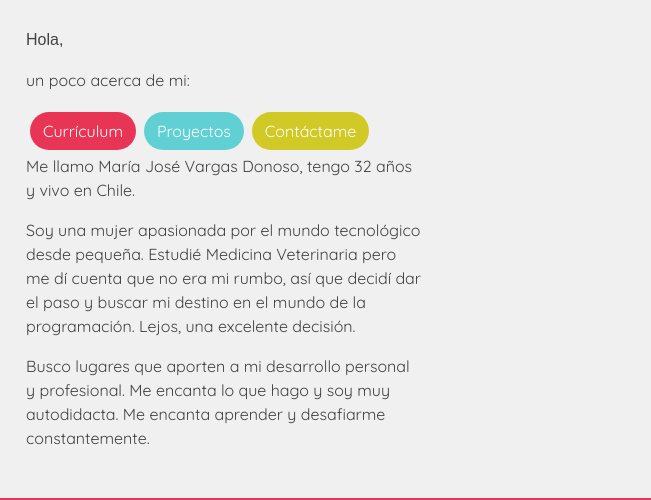
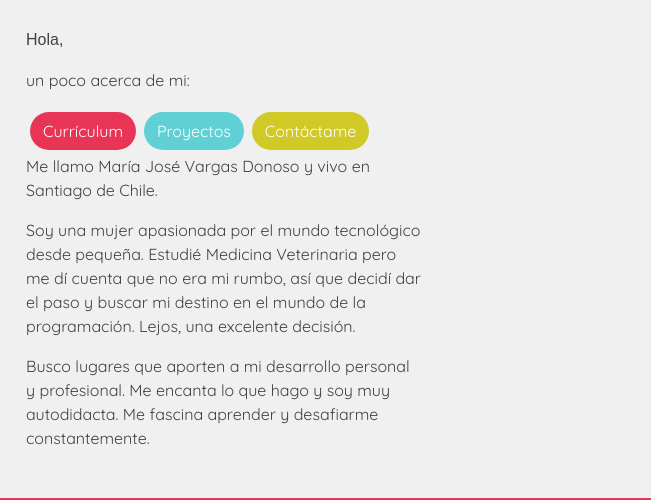
Before and after one commit to CoteVD/PortafolioCoteVargas, a plain HTML site: page index.html in a window 1280 px wide. Shown: the part 74-574 px from the top of the page, 629-1280 px from the left. Drawn offline with nearby package versions, Linux system fonts and the light colour scheme; a web font is replaced by a local one.

Commit message:
Portafolio corrección

```diff
--- a/index.html
+++ b/index.html
@@ -59,13 +59,13 @@
                 <span class="text-center"><button type="button" class="btn btnResume m-1" onclick="smallCV()">Currículum</button><button
                         type="button" class="btn btnProjects m-1" onclick="smallPro()">Proyectos</button><button type="button"
                         class="btn btnContact m-1" onclick="smallCon()">Contáctame</button></span>
-                <p class="normalLetter">Me llamo María José Vargas Donoso, tengo 32 años y vivo en Chile.</p>
+                <p class="normalLetter">Me llamo María José Vargas Donoso y vivo en Santiago de Chile.</p>
                 <p class="normalLetter">Soy una mujer apasionada por el mundo tecnológico desde pequeña. Estudié
                     Medicina Veterinaria pero
                     me dí cuenta que no era mi rumbo, así que decidí dar el paso y buscar mi destino en el mundo de la
                     programación. Lejos, una excelente decisión.</p>
                 <p class="normalLetter">Busco lugares que aporten a mi desarrollo personal y profesional. Me encanta lo
-                    que hago y soy muy autodidacta. Me encanta aprender y desafiarme constantemente.</p>
+                    que hago y soy muy autodidacta. Me fascina aprender y desafiarme constantemente.</p>
             </div>
         </div>
     </div>
```
